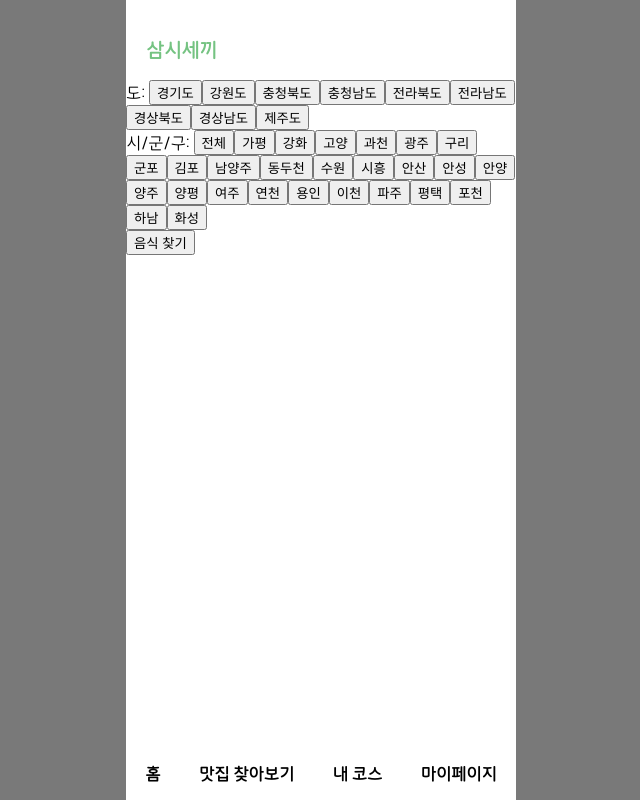
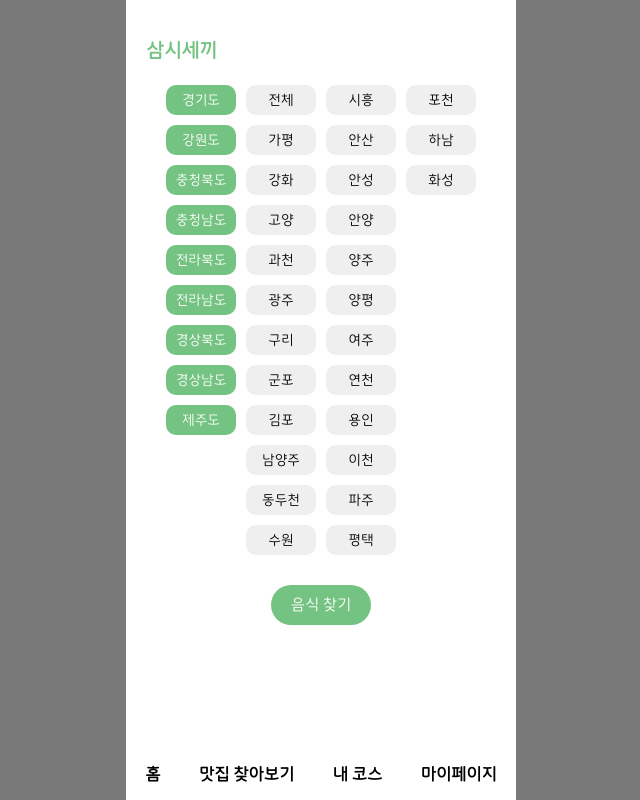
Before and after one commit to 2023-Ganzithon/Team3, a React (Create React App) app: page /findfood in a window 1280 px wide. Shown: the top 800 px of the page, without its empty margins (319-959 px from the left). Built offline with nearby package versions, Linux system fonts and the light colour scheme.

Commit message:
next-time

```diff
--- a/src/pages/Findfood.js
+++ b/src/pages/Findfood.js
@@ -1,11 +1,19 @@
 import styled from 'styled-components';
 
 import React, { useState } from 'react';
+import { useNavigate } from 'react-router-dom';
 
 
-const FindFood = () => {
+const FindFood = ({ onSelect }) => {
+    const navigate = useNavigate();
+
     const [selectedProvince, setSelectedProvince] = useState('경기도'); // 기본값은 서울특별시로 설정
     const [selectedCity, setSelectedCity] = useState('전체'); // 기본값은 전체로 설정
+    const [buttonStates, setButtonStates] = useState({});
+    const [buttonPressed, setButtonPressed] = useState(false);
+    const [provinceButtonPressed, setProvinceButtonPressed] = useState(false);
+    const [cityButtonPressed, setCityButtonPressed] = useState(false);
+
 
   const provinces = ['경기도', '강원도', '충청북도', '충청남도', '전라북도', '전라남도', '경상북도', '경상남도', '제주도']; // 기타 도는 필요에 따라 추가
   const cityMap = {
@@ -20,8 +28,33 @@
     '제주도': ['전체', '서귀포시', '제주시'],
     }
 
-  const handleCityChange = (city) => {
+    const handleProvinceButtonClick = (province) => {
+        setSelectedProvince(province);
+        setButtonStates((prevStates) => ({
+            ...resetButtonStates(prevStates),
+            [province]: true,
+          }));
+      };
+
+    const handleCityButtonClick = (city) => {
         setSelectedCity(city);
+        setButtonStates((prevStates) => ({
+            ...resetButtonStates(prevStates),
+            [city]: true,
+          }));
+      };
+
+      const resetButtonStates = () => {
+        const resetStates = {};
+        for (const key in buttonStates) {
+          resetStates[key] = false;
+        }
+        return resetStates;
+      };
+
+  const handleButtonClick = () => {
+    // 버튼을 클릭했을 때 이동할 경로와 함께 선택된 값 전달
+    navigate(`/fooddetail?province=${selectedProvince}&city=${selectedCity}`);
   };
 
       return (
@@ -30,19 +63,24 @@
                 <LogoDiv>
                     <h3>삼시세끼</h3>
                 </LogoDiv>
-      <div>
-        <label>도: </label>
+
+        <Div>
+            <DoDiv>
+
                 {provinces.map((province) => (
-          <button key={province} onClick={() => setSelectedProvince(province)}>{province}</button>
+                <button key={province} onClick={() => handleProvinceButtonClick(province)} style={{ backgroundColor: buttonStates[province] ? '#5E9D69' : '#75C382'}}>{province}</button>
                 ))}
-      </div>
-      <div>
-        <label>시/군/구: </label>
+            </DoDiv>
+            <SiDiv>
+
                 {cityMap[selectedProvince].map((city) => (
-          <button key={city} onClick={() => handleCityChange(city)}>{city}</button>
+                <button key={city} onClick={() => handleCityButtonClick(city)} style={{ backgroundColor: buttonStates[city]  ?  '#9D9D9D' : 'transrant' }}>{city}</button>
                 ))}
-      </div>
-      <button>음식 찾기</button>
+            </SiDiv>
+        </Div>
+        <FindDiv>
+            <button onClick={handleButtonClick}>음식 찾기</button>
+        </FindDiv>
       </MainWrapper>
     </MainContainer>
   );
@@ -72,3 +110,77 @@
   flex-direction: column;
   align-items: center;
 `;
+
+const Div = styled.div`
+display: flex;
+justify-content: center;
+
+
+`;
+
+const DoDiv = styled.div`
+display: flex;
+flex-direction: column;
+
+button {
+    border: none;
+    border-radius: 10px;
+    color: white;
+
+    margin: 5px;
+    font-family: Maple;
+
+    width: 70px;
+    height: 30px;
+}
+
+`;
+
+const SiDiv = styled.div`
+display: flex;
+flex-direction: column;
+
+flex-wrap: wrap; /* 줄 바꿈 설정 */
+max-width: 300px; /* 적절한 최대 너비 설정 */
+height: 500px;
+
+button {
+    border: none;
+    border-radius: 10px;
+    background-color: transrant;
+
+    margin: 5px;
+    font-family: Maple;
+
+    width: 70px;
+    height: 30px;
+}
+
+button:hover {
+    background-color: #9D9D9D;
+}
+
+`;
+
+const FindDiv = styled.div`
+display: flex;
+justify-content: center;
+
+button {
+    border: none;
+    border-radius: 20px;
+    background-color: #75C382;
+    color: white;
+
+    margin: 5px;
+    font-family: Maple;
+    font-size: 15px;
+
+    width: 100px;
+    height: 40px;
+}
+
+button:hover {
+    background-color: #5E9D69;
+}
+`;
--- a/src/pages/Fooddetail.js
+++ b/src/pages/Fooddetail.js
@@ -1 +1,49 @@
-/*페이지 연결하기*/
+import styled from 'styled-components';
+import React from 'react';
+import { useNavigate, useLocation } from 'react-router-dom';
+
+function Fooddetail() {
+  const location = useLocation();
+  const queryParams = new URLSearchParams(location.search);
+  const selectedProvince = queryParams.get('province');
+  const selectedCity = queryParams.get('city');
+
+    return(
+    <MainContainer>
+        <MainWrapper>
+                <LogoDiv>
+                    <h3>삼시세끼</h3>
+                </LogoDiv>
+
+                <div>
+                <p># {selectedProvince} {selectedCity} 에서 삼시세끼</p>
+                </div>
+        </MainWrapper>
+    </MainContainer>
+
+    );
+};
+
+export default Fooddetail;
+
+const LogoDiv = styled.div`
+ padding: 20px 0px 0px 20px;
+ color: #75C382;
+`;
+
+const MainContainer = styled.div`
+  width: 100%;
+  background-color: #797979;
+  display: flex;
+  justify-content: center;
+  align-items: center;
+`;
+
+const MainWrapper = styled.div`
+  width: 390px;
+  height: 844px;
+  background-color: white;
+  position: flex;
+  flex-direction: column;
+  align-items: center;
+`;
--- a/src/pages/Mypage.js
+++ b/src/pages/Mypage.js
@@ -28,7 +28,7 @@
 
     useEffect(() => {
         // 실제 백엔드 API 엔드포인트에 맞게 수정
-        fetch('https://your-backend-api.com/user-info')
+        fetch('https://github.com/da-jeong/Ganzithon_Server')
             .then((response) => response.json())
             .then((data) => setUserInfo(data))
             .catch((error) => console.error('Error fetching user info:', error));
--- a/src/routes.js
+++ b/src/routes.js
@@ -12,6 +12,7 @@
 import SignUpFin from './pages/SignUpFin';
 import CourseMaking from './pages/CourseMaking';
 import CourseMakingFin from './pages/CourseMakingFin';
+import Fooddetail from "./pages/Fooddetail";
 
 const routes = [
     {
@@ -21,6 +22,10 @@
     {
       path:'/findfood',
       component:Findfood
+    },
+    {
+      path:'/fooddetail',
+      component:Fooddetail
     },
     {
       path:'/mycourse',
```
Lines whose indentation alone changed are shown as unchanged.
